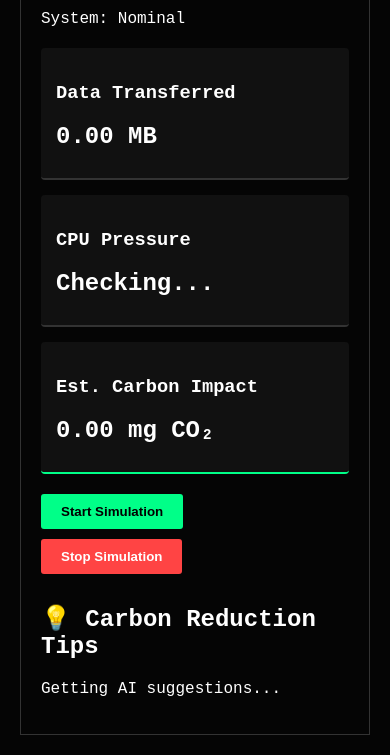
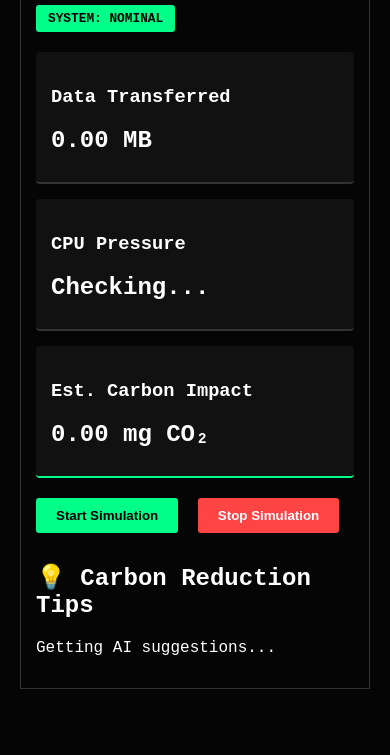
Before and after one commit to Aditya-7042/EcoTrack-2026, a plain HTML site: page index.html in a window 390 px wide. Shown: the part 100-855 px from the top of the page. Drawn offline with Linux system fonts and the light colour scheme.

Commit message:
Enhance CSS for status badge and responsiveness
Added status badge styles and improved responsive design.

```diff
--- a/style.css
+++ b/style.css
@@ -59,7 +59,106 @@
             font-size: 1.5rem;
             font-weight: bold;
             margin: 10px 0;
-        }
+        }:root {
+    --bg: #050505;
+    --card: #111;
+    --green: #00ff88;
+    --red: #ff4444;
+}
+
+body {
+    background: var(--bg);
+    color: white;
+    font-family: 'Courier New', monospace;
+    display: flex;
+    justify-content: center;
+    padding: 20px;
+    margin: 0;
+}
+
+.dashboard {
+    width: 100%;
+    max-width: 800px;
+    border: 1px solid #333;
+    padding: 20px;
+    box-sizing: border-box;
+}
+
+header {
+    display: flex;
+    justify-content: space-between;
+    align-items: center;
+    flex-wrap: wrap;
+    gap: 10px;
+}
+
+/* --- THE STATUS BADGE --- */
+#status-badge {
+    padding: 6px 12px;
+    border-radius: 3px;
+    font-weight: bold;
+    text-transform: uppercase;
+    font-size: 0.8rem;
+    transition: all 0.3s ease; /* Smooth color transitions */
+    background: var(--green); /* Default to Nominal */
+    color: #000;
+}
+
+.stats-grid {
+    display: grid;
+    grid-template-columns: repeat(3, 1fr);
+    gap: 15px;
+    margin: 20px 0;
+}
+
+.card {
+    background: var(--card);
+    padding: 15px;
+    border-radius: 4px;
+    border-bottom: 2px solid #333;
+    min-height: 100px;
+    transition: border-color 0.3s ease;
+}
+
+/* Logic helpers for JS */
+.card.accent { border-bottom-color: var(--green); }
+.card.critical-border { border-bottom-color: var(--red); }
+
+#data-val, #cpu-val, #carbon-val {
+    font-size: 1.5rem;
+    font-weight: bold;
+    margin: 10px 0;
+    transition: color 0.3s ease;
+}
+
+button {
+    margin-right: 10px;
+    margin-bottom: 10px;
+    padding: 10px 20px;
+    cursor: pointer;
+    border: none;
+    border-radius: 3px;
+    background: var(--green);
+    color: #000;
+    font-weight: bold;
+    transition: opacity 0.2s;
+}
+
+button:hover { opacity: 0.8; }
+button.stop { background: var(--red); color: #fff; }
+
+/* --- RESPONSIVE DESIGN --- */
+@media (max-width: 600px) {
+    .stats-grid {
+        grid-template-columns: 1fr;
+    }
+    header h1 {
+        font-size: 1.5rem;
+    }
+    .dashboard {
+        padding: 15px;
+    }
+}
         button {
             margin-right: 10px;
             margin-bottom: 10px; /* Space between buttons when stacked */
```
